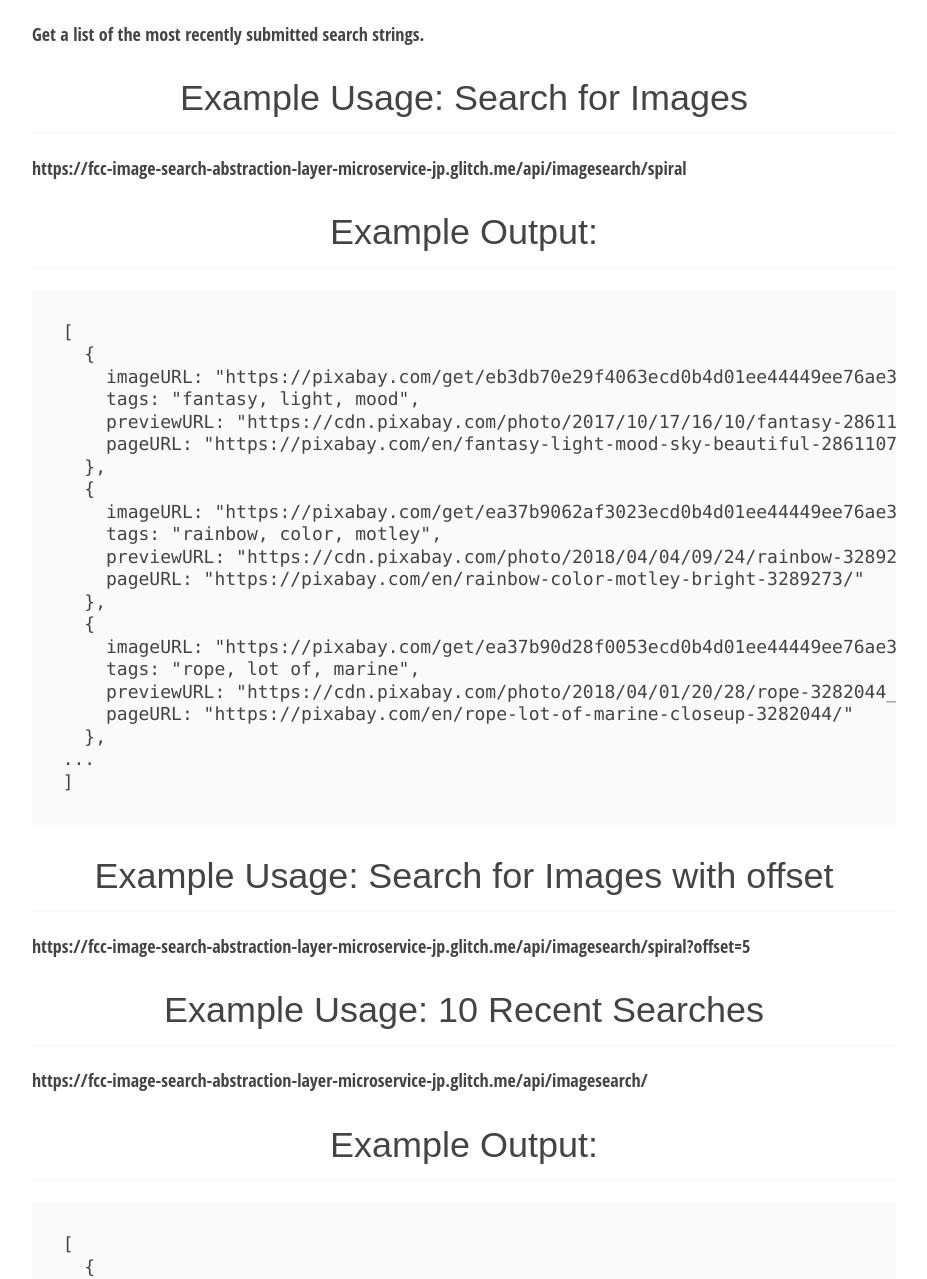
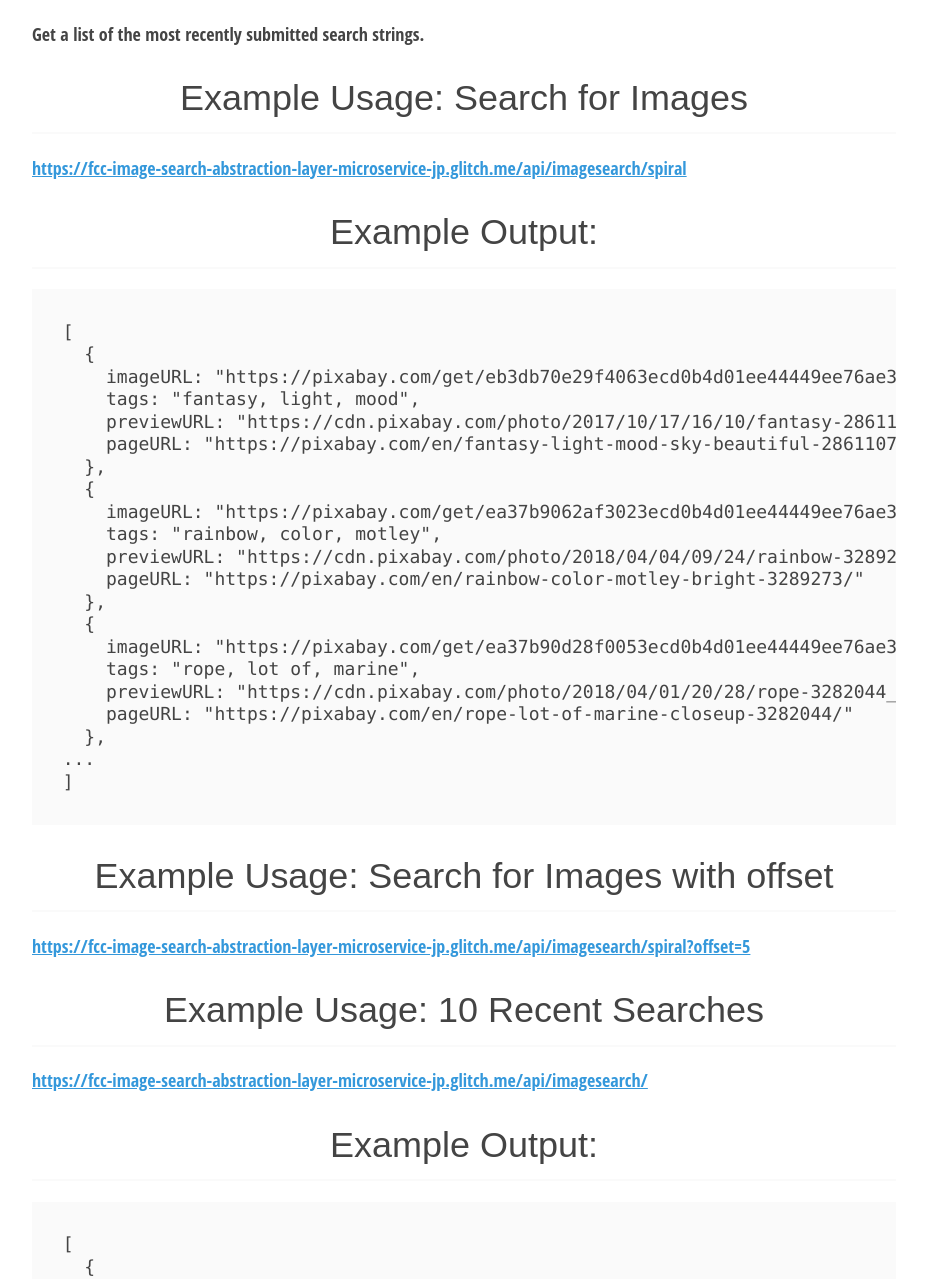
Before and after one commit to jpetersun/fcc-backend-dev-image-search-abstraction-layer, a website: page public/index.html in a window 1280 px wide. Shown: the part 334-1613 px from the top of the page, without its empty margins (176-1103 px from the left). Drawn offline with Linux system fonts and the light colour scheme.

Commit message:
chore: update link examples

```diff
--- a/public/index.html
+++ b/public/index.html
@@ -14,7 +14,7 @@
   <p>Paginate through the responses by adding a ?offset=2 param 1eter to the URL.</p>
   <p>Get a list of the most recently submitted search strings.</p>
   <h3>Example Usage: Search for Images</h3>
-  <p>https://fcc-image-search-abstraction-layer-microservice-jp.glitch.me/api/imagesearch/spiral</p>
+  <a href="https://fcc-image-search-abstraction-layer-microservice-jp.glitch.me/api/imagesearch/spiral" target="_blank">https://fcc-image-search-abstraction-layer-microservice-jp.glitch.me/api/imagesearch/spiral</a>
   <h3>Example Output:</h3>
   <pre><code>
   [
@@ -40,9 +40,9 @@
   ]
   </code></pre>
   <h3>Example Usage: Search for Images with offset</h3>
-  <p>https://fcc-image-search-abstraction-layer-microservice-jp.glitch.me/api/imagesearch/spiral?offset=5</p>
+  <a href="https://fcc-image-search-abstraction-layer-microservice-jp.glitch.me/api/imagesearch/spiral?offset=5" target="_blank">https://fcc-image-search-abstraction-layer-microservice-jp.glitch.me/api/imagesearch/spiral?offset=5</a>
   <h3>Example Usage: 10 Recent Searches</h3>
-  <p>https://fcc-image-search-abstraction-layer-microservice-jp.glitch.me/api/imagesearch/</p>
+  <a href="https://fcc-image-search-abstraction-layer-microservice-jp.glitch.me/api/imagesearch/" target="_blank">https://fcc-image-search-abstraction-layer-microservice-jp.glitch.me/api/imagesearch/</a>
   <h3>Example Output:</h3>
   <pre><code>
   [
```
